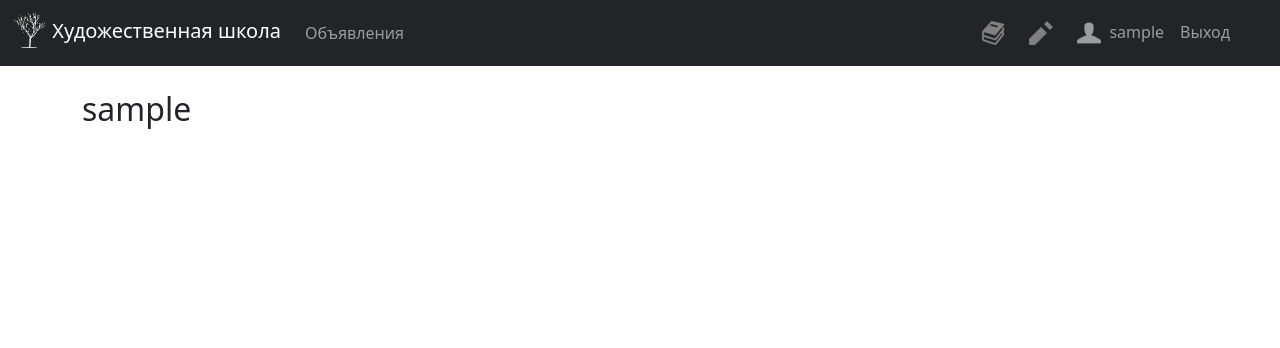
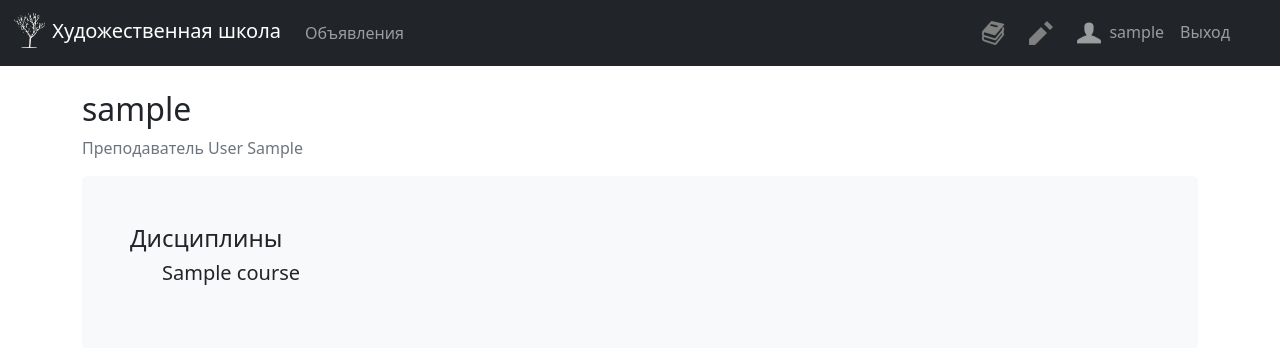
Before and after one commit to overlod36/art_site, a Django app: template templates/users/profile.html in a window 1280 px wide. Shown: the top 348 px of the page. Run offline with Django 4.2, Linux system fonts and the light colour scheme; the template is opened without the code that fills it: values that come from a table or form of the project are taken from there, others are empty; a user stored in the database is signed in; tables that the repository leaves empty hold one stand-in row (values such as "Sample post"); some libraries are stand-ins or nearby versions.

Commit message:
redoin profile checking in templates by templatetags

```diff
--- a/templates/base_app/base.html
+++ b/templates/base_app/base.html
@@ -19,8 +19,8 @@
           </div>
           <div class="right-nav navbar-nav">
             {% if user.is_authenticated %}
-              {% check_teacher_profile user as check %}
-              {% if check %}
+              {% define_profile user as check %}
+              {% if check == 'teacher' %}
                 <a class="nav-item nav-link" href="{% url 'course-create'%}"><img class="use-ico" src="{% static 'img/course.png' %}" alt=""></a>
                 <a class="nav-item nav-link" href="{% url 'ann-create'%}"><img class="use-ico" src="{% static 'img/ann.png' %}" alt=""></a>
               {% endif %}
--- a/templates/users/profile.html
+++ b/templates/users/profile.html
@@ -1,10 +1,12 @@
 {% extends "base_app/base.html" %}
+{% load check_user %}
 {% block content %}
 
 <div class="content-section">
     <div class="media-body">
         <h2 class="account-heading">{{ profile.user.username }}</h2>
-        {% if profile_name == 'Student_Profile' %}
+        {% define_profile user as profile_ch %}
+        {% if profile_ch == 'student' %}
 
             <p class="text-secondary"> Студент {{ profile.last_name }} {{ profile.first_name }} </p>
 
@@ -18,7 +20,7 @@
                 </ul>
             </div>
 
-        {% elif profile_name == 'Teacher_Profile' %}
+        {% elif profile_ch == 'teacher' %}
             <p class="text-secondary"> Преподаватель {{ profile.last_name }} {{ profile.first_name }} </p>
             <div class="bg-light p-5 rounded">
                 <h4>Дисциплины</h4>
@@ -28,8 +30,8 @@
                     {% endfor %}
                 </ul>
             </div>
-        {% elif profile_name == 'Admin_Profile' %}
-        <p class="text-secondary"> Администратор {{ profile.user.username }} </p>
+        {% elif profile_ch == 'admin' %}
+            <p class="text-secondary"> Администратор {{ profile.user.username }} </p>
         {% endif %}
     </div>
 </div>
--- a/users/decorators.py
+++ b/users/decorators.py
@@ -2,8 +2,6 @@ from django.shortcuts import redirect, render
 
 def check_profile_activation(view_function):
     def wrapper_function(request, *args, **kwargs):
-        # if not request.user.groups.filter(name__in=['Students', 'Teachers', 'Admins']).exists():
-        #     return render(request, 'users/error_profile.html', {'error': 'Ваша учетная запись не активирована!'})
         if hasattr(request.user, 'student_profile') or hasattr(request.user, 'teacher_profile') or hasattr(request.user, 'admin_profile'):
             return view_function(request, *args, **kwargs)
         else:
--- a/users/templatetags/check_user.py
+++ b/users/templatetags/check_user.py
@@ -4,6 +4,7 @@ from django.contrib.auth.models import User
 register = template.Library()
 
 @register.simple_tag
-def check_teacher_profile(user: User):
-    if hasattr(user, 'teacher_profile'): return True
-    return False
+def define_profile(user: User):
+    if hasattr(user, 'teacher_profile'): return 'teacher'
+    elif hasattr(user, 'student_profile'): return 'student'
+    elif hasattr(user, 'admin_profile'): return 'admin'
```
Also changed, not shown: users/views.py (+3 -5 lines).
